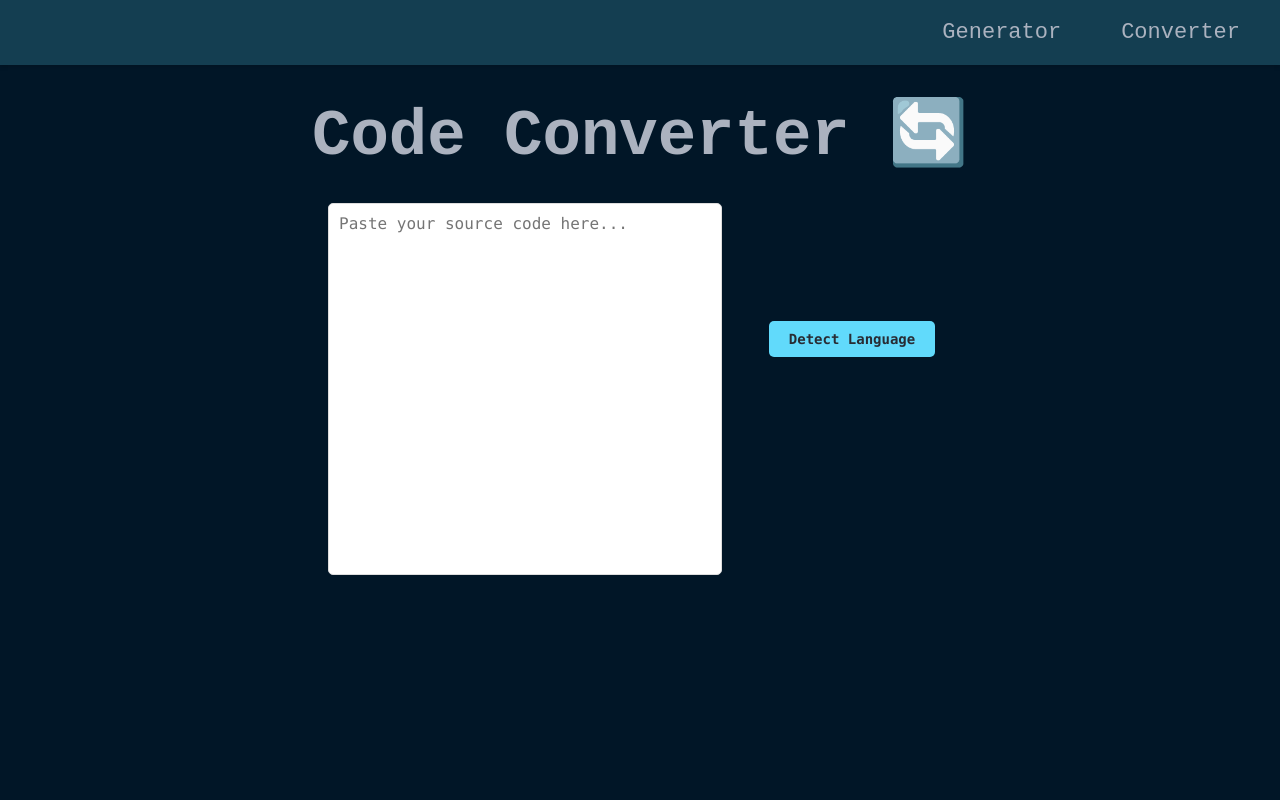
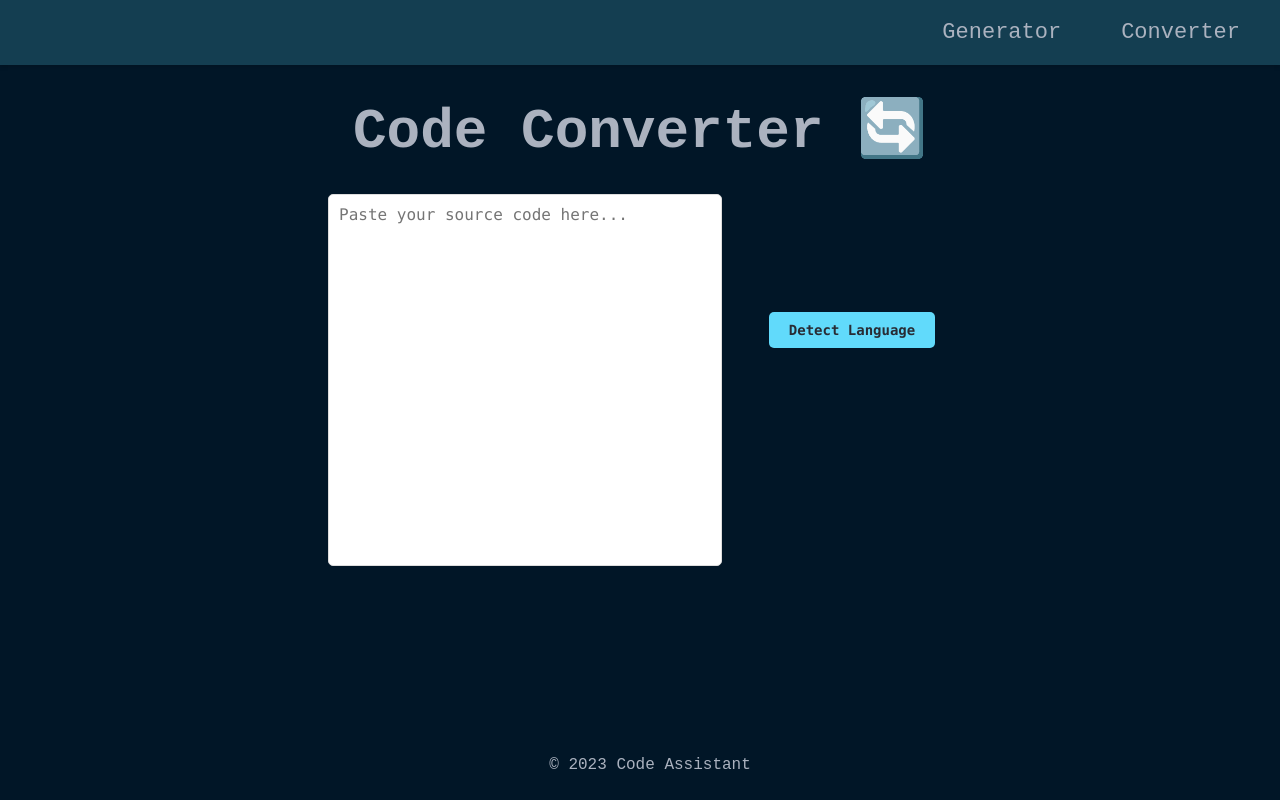
Before and after one commit to qaz741qhn/code-assistant-frontend, a React (Create React App) app: page /converter in a window 1280 px wide. Built offline with nearby package versions, Linux system fonts and the light colour scheme.

Commit message:
add footer & fix styling

```diff
--- a/src/App.js
+++ b/src/App.js
@@ -3,6 +3,7 @@ import CodeForm from './CodeForm';
 import CodeConverter from './CodeConverter';
 import Header from './Header';
 import Navbar from './Navbar';
+import Footer from './Footer';
 import './App.css';
 import { BrowserRouter as Router, Route, Routes } from "react-router-dom";
 
@@ -17,6 +18,7 @@ function App() {
           <Route path="/converter" element={<CodeConverter />} />
           <Route path="/" element={<CodeForm />} />
         </Routes>
+        <Footer />
       </Router>
     </div>
   );
--- /dev/null
+++ b/src/Footer.js
@@ -0,0 +1,12 @@
+import { FooterContainer } from './styled';
+
+const Footer = () => {
+  const currentYear = new Date().getFullYear();
+  return (
+    <FooterContainer>
+      <p>© {currentYear} Code Assistant</p>
+    </FooterContainer>
+  );
+}
+
+export default Footer;
--- a/src/Header.js
+++ b/src/Header.js
@@ -1,16 +1,6 @@
 import React from "react";
-import styled from "styled-components";
 import { useLocation } from "react-router-dom";
-
-const HeaderContainer = styled.div`
-  background-color: rgb(1, 22, 39);
-  color: #abb2bf;
-  padding: 10px;
-  font-family: "Courier New", monospace;
-  font-size: 4em;
-  font-weight: bold;
-  text-align: center;
-`;
+import { HeaderContainer } from "./styled";
 
 function Header() {
   const location = useLocation();
--- a/src/Navbar.js
+++ b/src/Navbar.js
@@ -1,41 +1,5 @@
 import React from "react";
-import styled from "styled-components";
-import { Link } from "react-router-dom";
-
-const Nav = styled.nav`
-  background-color: rgb(97, 218, 251, 0.2);
-  color: #abb2bf;
-  padding: 10px 20px;
-  margin-bottom: 20px;
-  display: flex;
-  justify-content: flex-end;
-  align-items: center;
-  box-shadow: 0 2px 4px rgba(0,0,0,.15);
-  font-family: "Courier New", monospace;
-  font-size: 22px;
-  @media (max-width: 600px) {
-    justify-content: center;
-  }
-`;
-
-const NavItem = styled(Link)`
-  text-decoration: none;
-  color: #abb2bf;
-  margin-left: 20px;
-  padding: 10px 20px;
-  &:hover {
-    background-color: rgb(1, 22, 39);
-    color: #61dafb;
-  }
-  &:disabled {
-    color: #ccc;
-    background-color: #eee;
-    cursor: not-allowed;
-  }
-  @media (max-width: 600px) {
-    margin-left: 0;
-  }
-`;
+import { Nav, NavItem } from "./styled";
 
 const Navbar = () => {
   return (
--- a/src/styled.js
+++ b/src/styled.js
@@ -1,4 +1,5 @@
 import styled from "styled-components";
+import { Link } from 'react-router-dom';
 
 export const Form = styled.form`
   display: flex;
@@ -96,7 +97,9 @@ export const TextArea = styled.textarea`
   border: 1px solid #ddd;
   font-family: Consolas, Monaco, "Andale Mono", "Ubuntu Mono", monospace;
   @media (max-width: 600px) {
-    width: 100%;
+    width: 90%;
+    height: 250px;
+    margin: 0 auto;
   }
 `;
 
@@ -116,6 +119,11 @@ export const ButtonContainer = styled.div`
   align-items: center;
   gap: 10px;
   margin-left: 30px;
+  @media (max-width: 600px) {
+    margin-left: 0;
+    padding: 10px;
+    gap: 20px;
+  }
 `;
 
 export const MessageContainer = styled.div`
@@ -149,5 +157,71 @@ export const ModalContent = styled.div`
   padding: 20px;
   border-radius: 4px;
   max-width: 500px;
+  @media (max-width: 600px) {
+    max-width: 90%;
+    max-height: 80%;
+    overflow: auto;
+    width: 100%;
+  }
+`;
+
+export const HeaderContainer = styled.div`
+background-color: rgb(1, 22, 39);
+color: #abb2bf;
+padding: 10px;
+font-family: "Courier New", monospace;
+font-size: 3.5em;
+font-weight: bold;
+text-align: center;
+`;
+
+export const Nav = styled.nav`
+  background-color: rgb(97, 218, 251, 0.2);
+  color: #abb2bf;
+  padding: 10px 20px;
+  margin-bottom: 20px;
+  display: flex;
+  justify-content: flex-end;
+  align-items: center;
+  box-shadow: 0 2px 4px rgba(0,0,0,.15);
+  font-family: "Courier New", monospace;
+  font-size: 22px;
+  @media (max-width: 600px) {
+    width: 100%;
+    justify-content: space-between;
+  }
+`;
+
+export const NavItem = styled(Link)`
+  text-decoration: none;
+  color: #abb2bf;
+  margin-left: 20px;
+  padding: 10px 20px;
+  &:hover {
+    background-color: rgb(1, 22, 39);
+    color: #61dafb;
+  }
+  &:disabled {
+    color: #ccc;
+    background-color: #eee;
+    cursor: not-allowed;
+  }
+  @media (max-width: 600px) {
+    margin-left: 0;
+  }
+`;
+
+export const FooterContainer = styled.footer`
+  background-color: rgb(1, 22, 39);
+  font-family: "Courier New", monospace;
+  color: #abb2bf;
+  padding: 10px;
+  text-align: center;
+  font-size: 16px;
+  position: fixed;
+  bottom: 0;
   width: 100%;
+  @media (max-width: 600px) {
+    font-size: 12px;
+  }
 `;
```
